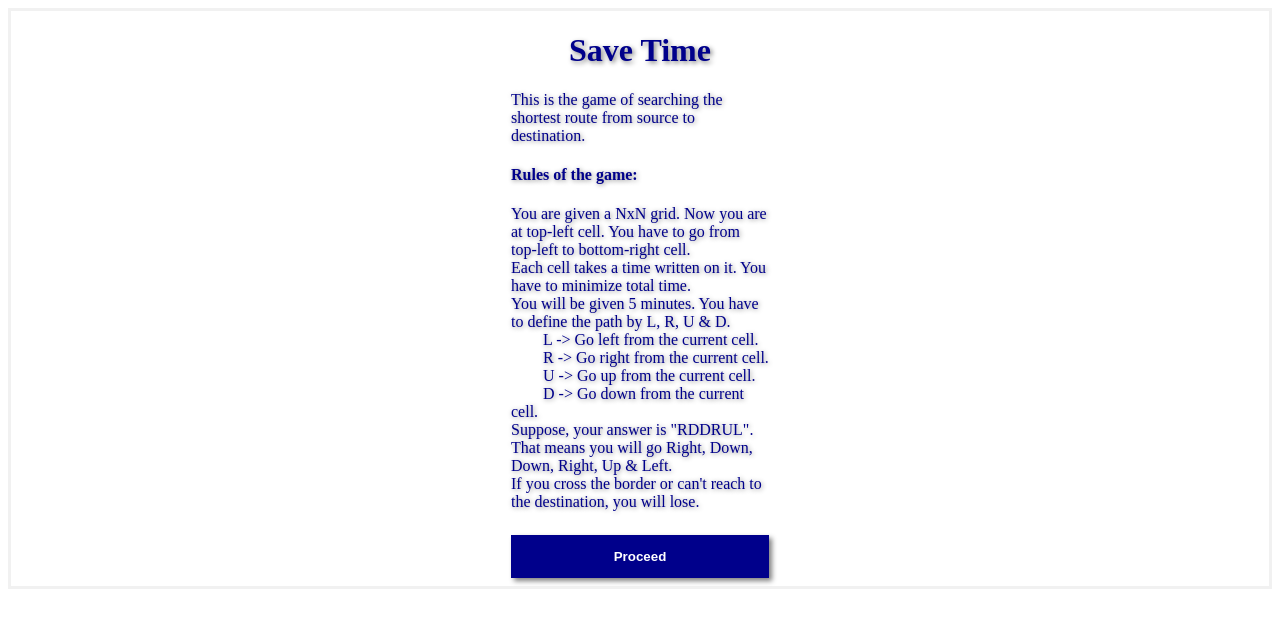
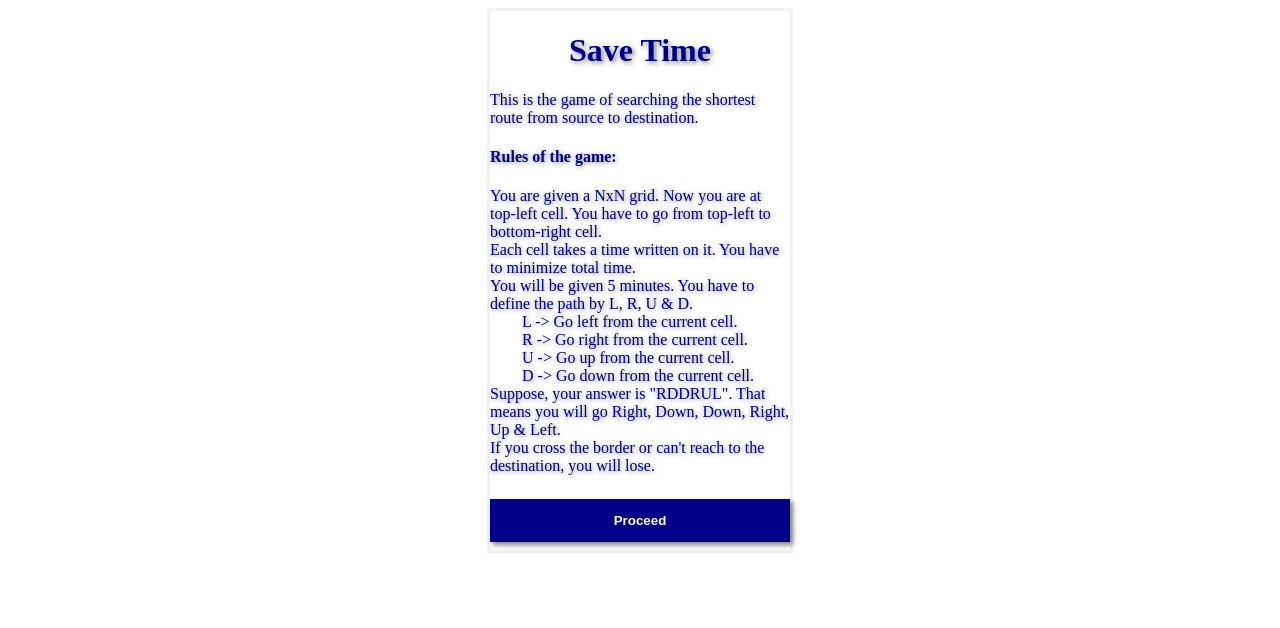
Before and after one commit to AST-TheCoder/Save_Time_Game, a PHP site: page /index.php in a window 1280 px wide. Shown: the top 628 px of the page. Run offline with PHP 8.4, Linux system fonts and the light colour scheme.

Commit message:
Update style.css

```diff
--- a/includes/style.css
+++ b/includes/style.css
@@ -1,8 +1,8 @@
 
 form {
   border: 3px solid #f1f1f1;
-  padding-right: 500px;
-  padding-left: 500px;
+  align-content: center;
+  width: 300px;
   margin: auto;
 }
 
```
